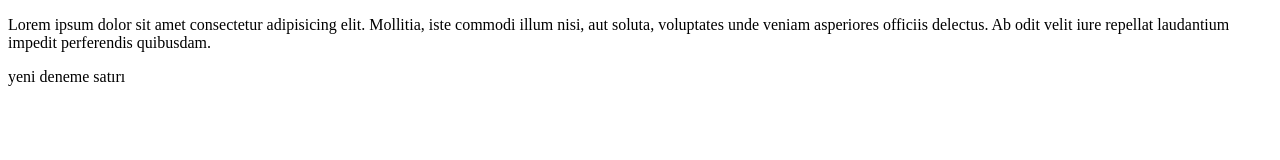
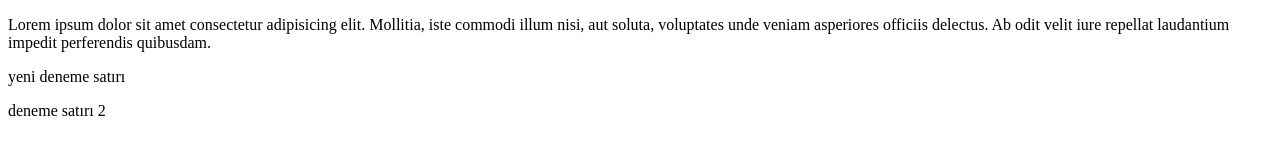
Before and after one commit to 4hmtpl/T103, a plain HTML site: page index.html in a window 1280 px wide. Drawn offline with Linux system fonts and the light colour scheme.

Commit message:
bu kod ahmetten geldi3

```diff
--- a/index.html
+++ b/index.html
@@ -9,5 +9,6 @@
 <body>
   <p>Lorem ipsum dolor sit amet consectetur adipisicing elit. Mollitia, iste commodi illum nisi, aut soluta, voluptates unde veniam asperiores officiis delectus. Ab odit velit iure repellat laudantium impedit perferendis quibusdam.</p>
   <p>yeni deneme satırı</p>
+  <p>deneme satırı 2</p>
 </body>
 </html>
```
